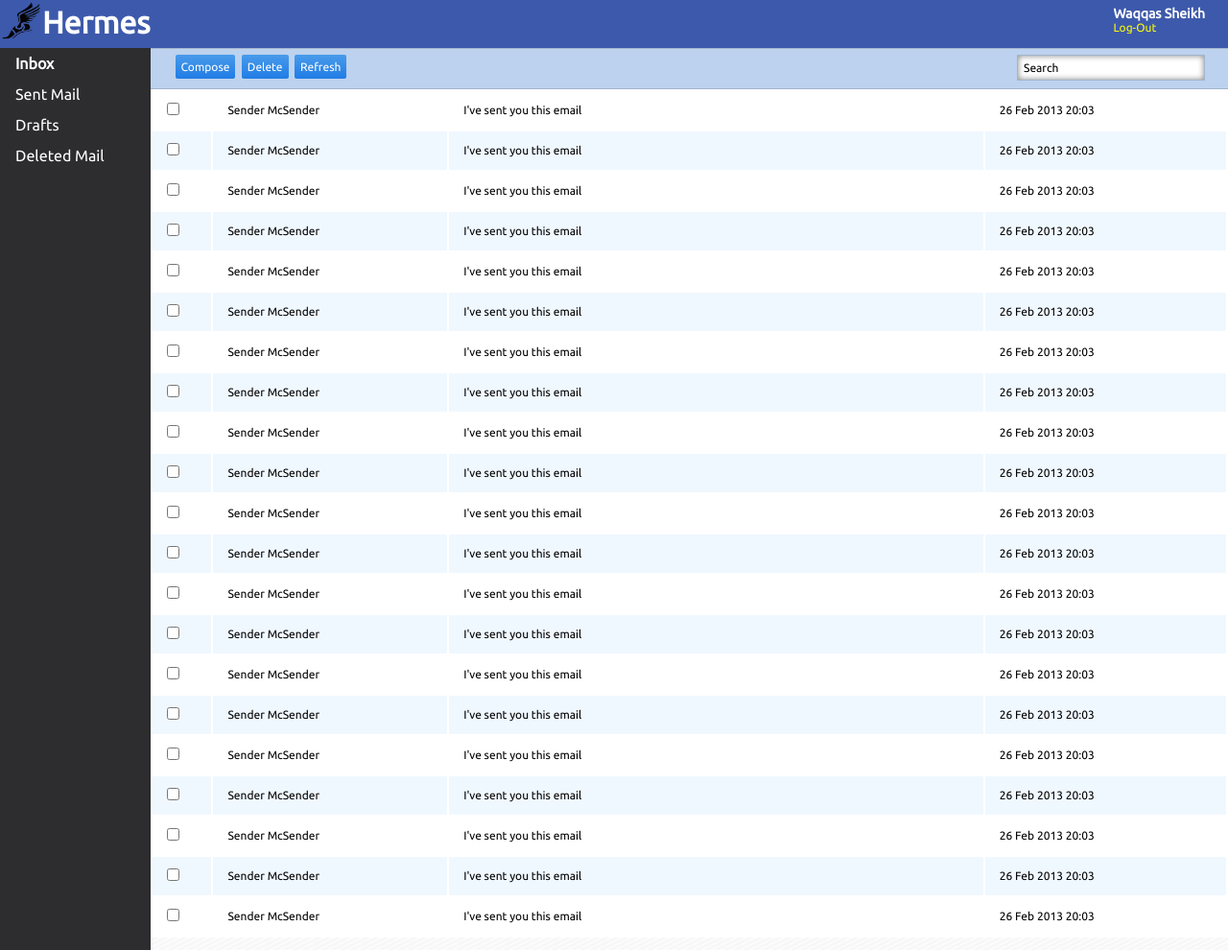
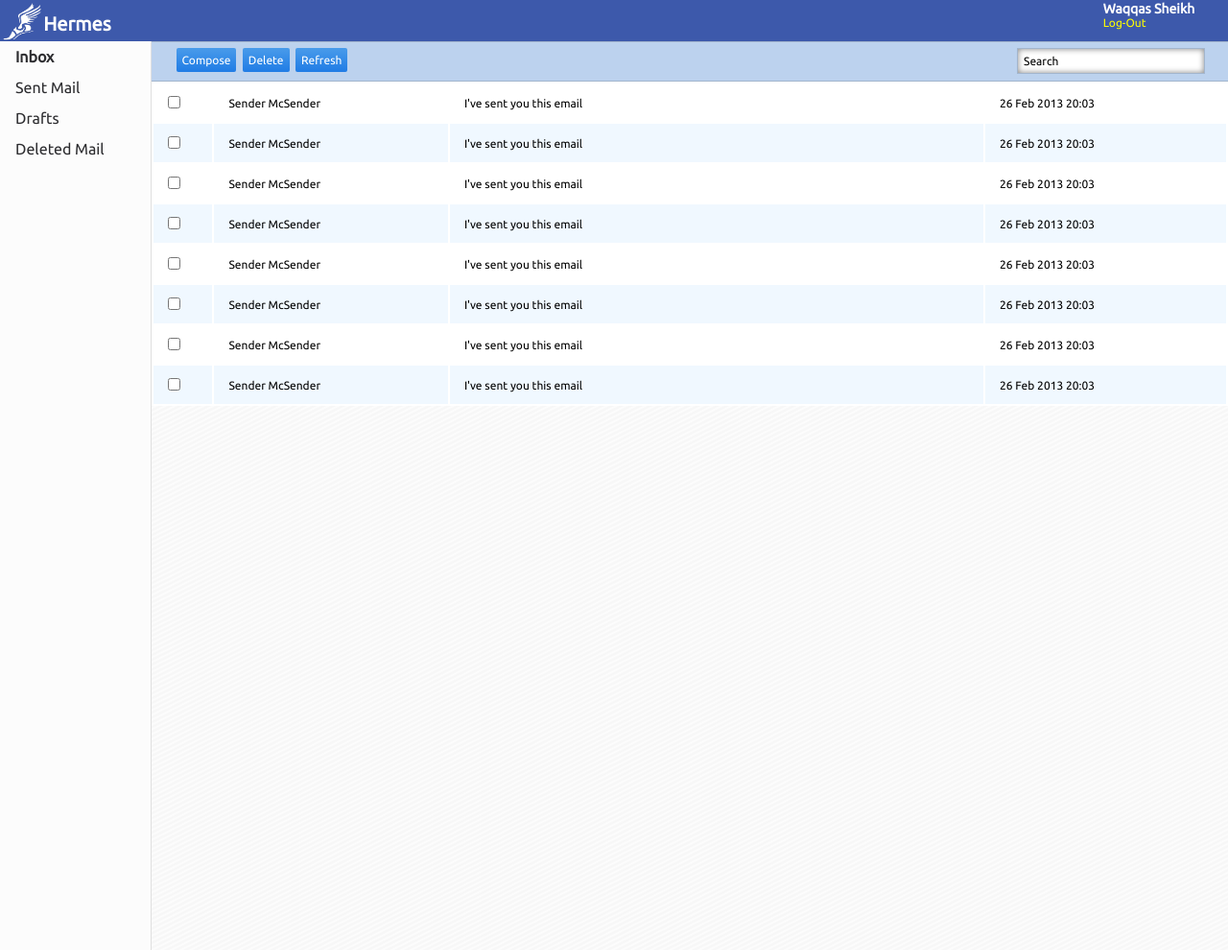
Before and after one commit to w-k-s/Hermes-Mail, a PHP site: page /inbox.html in a window 1280 px wide. Shown: the top 990 px of the page at 96% size. Run offline with PHP 8.4, Linux system fonts and the light colour scheme; some libraries are stand-ins or nearby versions.

Commit message:
fixed problems with inbox. Revalidated files (pass). My roommate is really friggin noisy!

```diff
--- a/css/Frame.css
+++ b/css/Frame.css
@@ -5,21 +5,28 @@ body{
 
 #header{
 	width:100%;
-	height:5%;
+	height:4%;
 	color:white;
-	background: #3D59AB;/* #36648B #104E8B;*/
+	background: #3D59AB;
+	padding: 0.1%;
 }
+
 
 #title{
 	float:left;
+	height: 100%;
+}
+
+#title h1{
+	font-size: 20px;
 }
 
 #userPanel{
 	float:right;
 	overflow: hidden;
 	font-size: 12px;
-	padding-top:0.5em;
-	padding-right:2em;
+	padding-right:3em;
+	height: 100%;
 }
 
 #userPanel a{
@@ -36,13 +43,14 @@ body{
 }
 
 #navigation{
-	background: #2d2d30;/* #36648B #104E8B;*/
+	background: #fcfcfc;
 	width:11%;
 	height:95%;
 	float:left;
 	text-align: left;
 	line-height:2em;
 	padding-left: 1em;
+	border-right: 1px solid #e0e0e0;
 }
 
 #content{
@@ -78,7 +86,7 @@ body{
 
 li a{
 	text-decoration: none;
-	color: white;
+	color: #2d2d30;
 }
 
 li a:hover,li a:active{
--- a/inbox.html
+++ b/inbox.html
@@ -2,6 +2,7 @@
 <html xmlns="http://www.w3.org/1999/xhtml">
 	<head>
 		<title>Mail</title>
+		<link rel="shortcut icon" type="image/x-icon" href="res/favicon.ico"></link>
 		<meta http-equiv="content-type" content="text/html; charset=utf-8"/>
 		<link rel="stylesheet" href="css/Core.css" type="text/css"></link>
 		<link rel="stylesheet" href="css/Frame.css" type="text/css"></link>
@@ -14,7 +15,7 @@
 			<div id="title">
 				<table>
 					<tr>
-						<td><img src="res/logo.png" alt="logo" width="40" height="40"/></td>
+						<td><img src="res/logo_white.png" alt="logo" width="40" height="40"/></td>
 						<td><h1>Hermes</h1></td>
 					</tr>
 				</table>
--- a/js/Inbox.js
+++ b/js/Inbox.js
@@ -17,6 +17,4 @@ $(document).ready(function () {
         });
     });
 
-    for (var i = 0; i < 20; i++)
-    $('#table_inbox tr:last').after('<tr><td class="td_check"><input onmouseover="link = false;" type="checkbox" /></td><td class="td_sender" onmouseover="link = true;">Sender McSender</td><td class="td_subject" onmouseover="link = true;">I\'ve sent you this email</td><td class="td_date" onmouseover="link = true;">26 Feb 2013 20:03</td></tr>');
 });
--- a/login.html
+++ b/login.html
@@ -3,6 +3,7 @@
 	<head>
 		<title>Mail</title>
 		<meta http-equiv="content-type" content="text/html; charset=utf-8"/>
+		<link rel="shortcut icon" type="image/x-icon" href="res/favicon.ico"></link>
 		<link rel="stylesheet" href="css/Core.css" type="text/css"></link>
 		<link rel="stylesheet" href="css/Login.css" type="text/css"></link>
 
--- a/overview.html
+++ b/overview.html
@@ -3,6 +3,7 @@
 	<head>
 		<title>Overview</title>
 		<meta http-equiv="content-type" content="text/html; charset=utf-8"/>
+		<link rel="shortcut icon" type="image/x-icon" href="res/favicon.ico"></link>
 		<link rel="stylesheet" href="css/Core.css" type="text/css"></link>
 		<link rel="stylesheet" href="css/Overview.css" type="text/css"></link>
 
```
Also changed, not shown: other parts of inbox.html (+43 -0 lines), compose.html (+5 -5 lines), css/Message.css (+5 -2 lines), js/Compose.js (+5 -7 lines), message.html (+6 -5 lines), res/favicon.ico (added), res/logo_white.png (added), res/stripe2.png.
